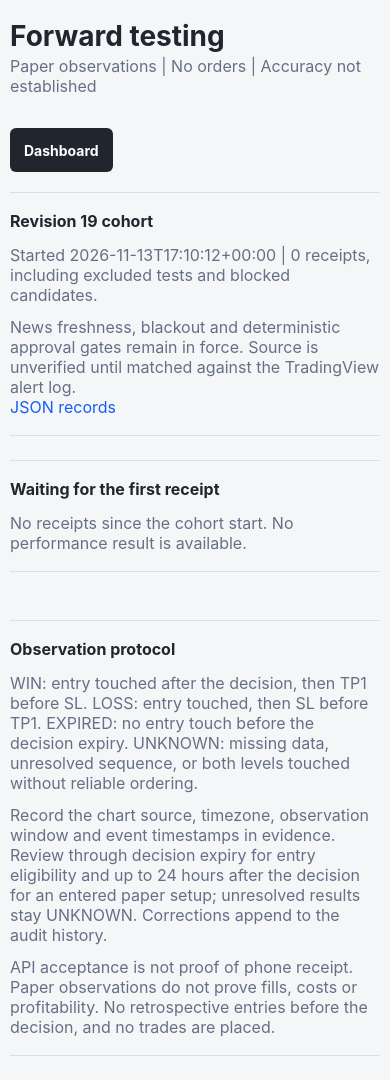
After one commit to Rakan-Rouchdi/llm-smc-indicator, a FastAPI app: page /dashboard/forward-testing in a window 390 px wide. The commit adds this page. Run offline with FastAPI, Linux system fonts and the light colour scheme.

Commit message:
feat: add mobile-safe forward testing dashboard and review forms

```diff
--- a/backend/static/app.css
+++ b/backend/static/app.css
@@ -37,12 +37,31 @@ a:hover {
 }
 
 .topbar {
+  flex-wrap: wrap;
   align-items: center;
   display: flex;
   gap: 16px;
   justify-content: space-between;
   margin-bottom: 20px;
 }
+
+.topbar > div { min-width: 0; overflow-wrap: anywhere; flex: 1 1 260px; }
+.topbar h1, .topbar p { overflow-wrap: anywhere; }
+.topbar nav { display: flex; flex-wrap: wrap; gap: 12px; }
+.ledger-row { border-bottom: 1px solid var(--border); padding: 24px 0; }
+.ledger-row p { overflow-wrap: anywhere; }
+.review-fields { display: grid; grid-template-columns: repeat(3, minmax(0, 1fr)); gap: 16px; }
+.review-form { display: grid; gap: 16px; padding: 16px 0; max-width: 800px; }
+label { display: grid; gap: 6px; font-size: 14px; font-weight: 600; min-width: 0; }
+input, select, textarea { width: 100%; min-width: 0; min-height: 44px; padding: 8px; border: 1px solid var(--border); border-radius: 4px; font: inherit; font-size: 16px; color: var(--fg); background: var(--surface); }
+textarea { resize: vertical; }
+.checkbox-label { display: flex; align-items: center; min-height: 44px; }
+input[type="checkbox"] { width: 24px; height: 24px; min-height: 24px; flex-shrink: 0; }
+summary { cursor: pointer; padding: 12px 0; min-height: 44px; font-weight: 600; }
+.review-form button { justify-self: start; }
+.pagination { display: flex; gap: 16px; margin: 24px 0; flex-wrap: wrap; }
+button:disabled { opacity: 0.65; cursor: wait; }
+:focus-visible { outline: 2px solid var(--link); outline-offset: 4px; }
 
 .operations {
   border-block: 1px solid var(--border);
@@ -91,7 +110,9 @@ p {
   display: inline-flex;
   font-size: 14px;
   font-weight: 700;
-  min-height: 36px;
+  min-height: 44px;
+  border: 0;
+  cursor: pointer;
   padding: 0 14px;
 }
 
@@ -255,6 +276,9 @@ pre {
     flex-direction: column;
   }
 
+  .topbar > div { flex-basis: auto; max-width: 100%; }
+  .review-fields { grid-template-columns: 1fr; }
+
   .summary-grid {
     grid-template-columns: repeat(2, minmax(0, 1fr));
   }
--- /dev/null
+++ b/backend/static/forward_testing.js
@@ -0,0 +1,29 @@
+"use strict";
+document.querySelectorAll(".review-form").forEach((form) => {
+  form.addEventListener("submit", async (event) => {
+    event.preventDefault();
+    const button = form.querySelector("button");
+    const status = form.querySelector('[role="status"]');
+    const fields = new FormData(form);
+    button.disabled = true;
+    status.textContent = "Saving...";
+    try {
+      const response = await fetch(`/forward-testing/decisions/${form.dataset.decisionId}/reviews`, {
+        method: "POST", headers: {"Content-Type": "application/json"},
+        body: JSON.stringify({outcome: fields.get("outcome"), entry_status: fields.get("entry_status"),
+          observed_until: new Date(fields.get("observed_until")).toISOString(),
+          source_verified: fields.has("source_verified"), notes: fields.get("notes")})
+      });
+      const result = await response.json();
+      if (!response.ok) {
+        status.textContent = typeof result.detail === "string" ? result.detail :
+          "Review not saved. Check the observation time, evidence, source confirmation and entry status.";
+        button.disabled = false;
+        return;
+      }
+      window.location.reload();
+    } catch {
+      status.textContent = "Save status unknown. Reload and check audit history before submitting again.";
+    }
+  });
+});
--- a/backend/templates/_delivery.html
+++ b/backend/templates/_delivery.html
@@ -10,6 +10,8 @@
     <div><dt>Model / preflight duration</dt><dd>{{ (delivery.provider_ms ~ " ms") if delivery.provider_ms is not none else "Not measured" }}</dd></div>
     <div><dt>Receipt to decision record</dt><dd>{{ (delivery.receipt_to_decision_record_ms ~ " ms") if delivery.receipt_to_decision_record_ms is not none else "Not measured" }}</dd></div>
     <div><dt>Final notification</dt><dd>{{ delivery.notification.status }} | {{ delivery.notification.attempts }} attempts</dd></div>
+    <div><dt>Notification API accepted (UTC)</dt><dd>{{ delivery.notification.api_accepted_at or "Not measured" }}</dd></div>
+    <div><dt>Receipt to notification API acceptance</dt><dd>{{ (delivery.notification.receipt_to_api_acceptance_ms ~ " ms") if delivery.notification.receipt_to_api_acceptance_ms is not none else "Not measured" }}</dd></div>
     <div><dt>Timing validity</dt><dd>{{ delivery.timing_status }}</dd></div>
   </dl>
   {% if delivery.notification.reason %}<p class="warning">Notification: {{ delivery.notification.reason }}</p>{% endif %}
--- /dev/null
+++ b/backend/templates/forward_testing.html
@@ -0,0 +1,77 @@
+<!doctype html>
+<html lang="en">
+<head>
+  <meta charset="utf-8">
+  <meta name="viewport" content="width=device-width, initial-scale=1">
+  <title>Forward testing | SMC</title>
+  <link rel="stylesheet" href="/static/app.css">
+  <script src="/static/forward_testing.js" defer></script>
+</head>
+<body>
+<main class="shell">
+  <header class="topbar">
+    <div><h1>Forward testing</h1><p>Paper observations | No orders | Accuracy not established</p></div>
+    <nav aria-label="Dashboard"><a class="button" href="/dashboard">Dashboard</a></nav>
+  </header>
+  <section class="operations">
+    <h2>Revision 19 cohort</h2>
+    <p>Started {{ ledger.cohort_start }} | {{ ledger.total_receipts }} receipts, including excluded tests and blocked candidates.</p>
+    <p>News freshness, blackout and deterministic approval gates remain in force. Source is unverified until matched against the TradingView alert log.</p>
+    <a href="/forward-testing?limit=100&amp;offset={{ ledger.offset }}">JSON records</a>
+  </section>
+  {% for row in ledger.rows %}
+  <article class="ledger-row">
+    <header class="topbar">
+      <div><h2><a href="/dashboard/setups/{{ row.id }}">{{ row.symbol }} / {{ row.timeframe }}</a></h2><p>{{ row.setup_id }}</p></div>
+      <strong>{{ row.action or row.status }}</strong>
+    </header>
+    <dl class="operations-grid">
+      <div><dt>Received (UTC)</dt><dd>{{ row.received_at }}</dd></div>
+      <div><dt>Cohort eligibility</dt><dd>{{ row.cohort_status }}</dd></div>
+      <div><dt>Validator / model</dt><dd>{{ row.validator or "Pending" }} / {{ row.model or "Pending" }}</dd></div>
+      <div><dt>Close to receipt</dt><dd>{{ (row.delivery.close_to_receipt_ms ~ " ms") if row.delivery.close_to_receipt_ms is not none else "Not measured" }}</dd></div>
+      <div><dt>Receipt to decision record</dt><dd>{{ (row.delivery.receipt_to_decision_record_ms ~ " ms") if row.delivery.receipt_to_decision_record_ms is not none else "Not measured" }}</dd></div>
+      <div><dt>Notification API status</dt><dd>{{ row.delivery.notification.status }}</dd></div>
+      <div><dt>Receipt to notification API acceptance</dt><dd>{{ (row.delivery.notification.receipt_to_api_acceptance_ms ~ " ms") if row.delivery.notification.receipt_to_api_acceptance_ms is not none else "Not measured" }}</dd></div>
+      <div><dt>Entry / SL / TP1 (unfilled)</dt><dd>{{ row.entry }} / {{ row.sl }} / {{ row.tp1 }}</dd></div>
+      <div><dt>Latest paper outcome</dt><dd>{{ row.review.outcome if row.review else "UNRECORDED" }}</dd></div>
+    </dl>
+    <p>{{ row.reason or "Processing has not produced a decision." }}</p>
+    {% if row.review %}
+    <p>Observed until {{ row.review.observed_until }} | Entry {{ row.review.entry_status }} | Source {{ "operator-confirmed" if row.review.source_verified else "unverified" }}</p>
+    <p>{{ row.review.notes }}</p>
+    {% endif %}
+    {% if row.cohort_status == "ELIGIBLE_PAPER_REVIEW" %}
+    <details>
+      <summary>{{ "Append a correction" if row.review else "Record paper outcome" }}</summary>
+      <form class="review-form" data-decision-id="{{ row.decision_id }}">
+        <div class="review-fields">
+          <label>Outcome<select name="outcome"><option>UNKNOWN</option><option>WIN</option><option>LOSS</option><option>EXPIRED</option></select></label>
+          <label>Entry touch<select name="entry_status"><option>UNKNOWN</option><option value="TOUCHED">Observed touch</option><option value="NOT_TOUCHED">No observed touch</option></select></label>
+          <label>Observed until (your local time)<input name="observed_until" type="datetime-local" required></label>
+        </div>
+        <label class="checkbox-label"><input name="source_verified" type="checkbox">Matched this setup to the TradingView alert log</label>
+        <label>Evidence and event order<textarea name="notes" minlength="20" maxlength="2000" rows="4" required></textarea></label>
+        <button class="button" type="submit">Save paper review</button>
+        <p role="status" aria-live="polite"></p>
+      </form>
+      <a href="/forward-testing/decisions/{{ row.decision_id }}/reviews">Review audit history</a>
+    </details>
+    {% endif %}
+  </article>
+  {% else %}
+  <section class="operations"><h2>Waiting for the first receipt</h2><p>No receipts since the cohort start. No performance result is available.</p></section>
+  {% endfor %}
+  <nav class="pagination" aria-label="Receipts">
+    {% if ledger.offset > 0 %}<a class="button" href="?offset={{ [0, ledger.offset-ledger.limit] | max }}">Newer receipts</a>{% endif %}
+    {% if ledger.offset+ledger.limit < ledger.total_receipts %}<a class="button" href="?offset={{ ledger.offset+ledger.limit }}">Older receipts</a>{% endif %}
+  </nav>
+  <footer class="operations">
+    <h2>Observation protocol</h2>
+    <p>WIN: entry touched after the decision, then TP1 before SL. LOSS: entry touched, then SL before TP1. EXPIRED: no entry touch before the decision expiry. UNKNOWN: missing data, unresolved sequence, or both levels touched without reliable ordering.</p>
+    <p>Record the chart source, timezone, observation window and event timestamps in evidence. Review through decision expiry for entry eligibility and up to 24 hours after the decision for an entered paper setup; unresolved results stay UNKNOWN. Corrections append to the audit history.</p>
+    <p>API acceptance is not proof of phone receipt. Paper observations do not prove fills, costs or profitability. No retrospective entries before the decision, and no trades are placed.</p>
+  </footer>
+</main>
+</body>
+</html>
--- a/backend/templates/index.html
+++ b/backend/templates/index.html
@@ -15,6 +15,7 @@
         </div>
         <a class="button" href="/health">Health</a>
         <a class="button" href="/status">Processing Status</a>
+        <a class="button" href="/dashboard/forward-testing">Forward testing</a>
       </header>
 
       <section class="operations" aria-labelledby="operations-title">
--- a/backend/templates/setup_detail.html
+++ b/backend/templates/setup_detail.html
@@ -15,6 +15,7 @@
           {% if setup.parsed_setup.diagnostics.get("test_mode") %}<p class="warning">DELIVERY TEST</p>{% endif %}
         </div>
         <a class="button" href="/dashboard">Dashboard</a>
+        <a class="button" href="/dashboard/forward-testing">Forward testing</a>
       </header>
 
       <section class="summary-grid">
```
Also changed, not shown: backend/scripts/check_mobile_dashboard.cjs (added, +59 -0 lines).
